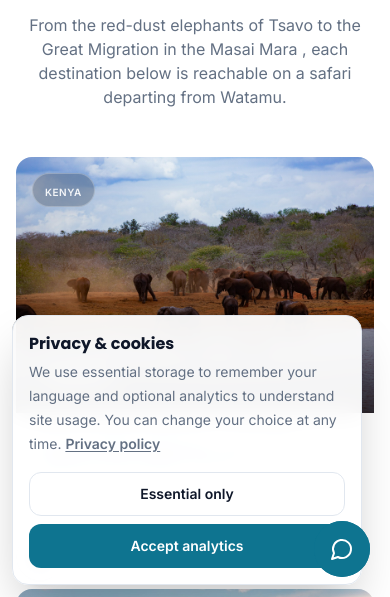
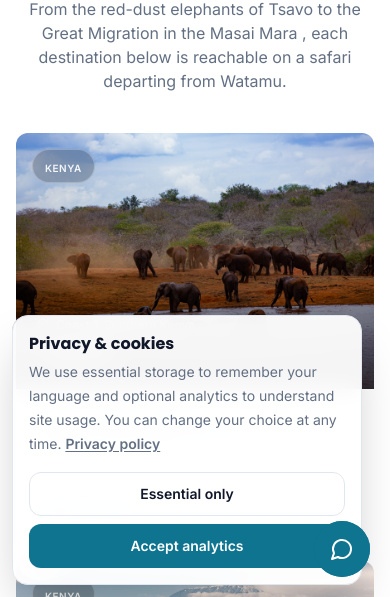
Before and after one commit to Sheddymae/bahari-asili-safaris, a Next.js app: page /destinations in a window 390 px wide. Shown: the part 247-844 px from the top of the page. Built offline with nearby package versions, Linux system fonts and the light colour scheme; no server answers.

Commit message:
Phase 3: normalize destination page layout

```diff
--- a/app/destinations/page.tsx
+++ b/app/destinations/page.tsx
@@ -22,22 +22,22 @@ export default function DestinationsPage() {
 
   return (
     <PageShell>
-      <section className="py-16 lg:py-24 bg-sand-50 min-h-screen">
-        <div className="max-w-7xl mx-auto px-4 sm:px-6 lg:px-8">
+      <section className="min-h-screen bg-sand-50 py-12 sm:py-16 lg:py-24">
+        <div className="mx-auto w-full max-w-7xl px-4 sm:px-6 lg:px-8">
           <AnimateOnScroll direction="up">
-            <div className="text-center mb-12 lg:mb-14">
+            <div className="mb-10 text-center sm:mb-12 lg:mb-14">
               <span className="font-inter text-safari-500 font-semibold text-sm tracking-widest uppercase block mb-2">{t.destinationsPage.label}</span>
               <h1 className="font-poppins font-bold text-3xl sm:text-4xl lg:text-5xl text-foreground mb-4">{t.destinationsPage.title}</h1>
               <p className="font-inter text-muted-foreground max-w-3xl mx-auto">{t.destinationsPage.description}</p>
             </div>
           </AnimateOnScroll>
 
-          <div className="grid grid-cols-1 sm:grid-cols-2 lg:grid-cols-3 gap-6 lg:gap-7">
+          <div className="grid grid-cols-1 gap-5 sm:grid-cols-2 sm:gap-6 lg:grid-cols-3 lg:gap-7">
             {destinations.map((d, i) => {
               const content = getExpandedLocalizedDestination(getLocalizedDestination(d, locale), locale);
               return (
                 <AnimateOnScroll key={d.slug} direction="up" delay={staggerDelay(i)}>
-                  <Link href={`/destinations/${d.slug}`} prefetch className="group relative rounded-2xl overflow-hidden shadow-card hover:shadow-card-hover transition-all duration-500 bg-white block hover:-translate-y-1">
+                  <Link href={`/destinations/${d.slug}`} prefetch className="group relative rounded-xl sm:rounded-2xl overflow-hidden shadow-card hover:shadow-card-hover transition-all duration-500 bg-white block hover:-translate-y-1">
                     <div className="relative h-64 sm:h-72 w-full overflow-hidden">
                       <Image src={d.heroImage} alt={`${content.name} ${t.destinationsPage.safariDestination}${d.country ? `, ${d.country}` : ''}`} fill sizes="(max-width: 640px) 100vw, (max-width: 1024px) 50vw, 33vw" className="object-cover group-hover:scale-105 transition-transform duration-700" />
                       <div className="absolute inset-0 bg-gradient-to-t from-black/75 via-black/10 to-transparent" />
```
